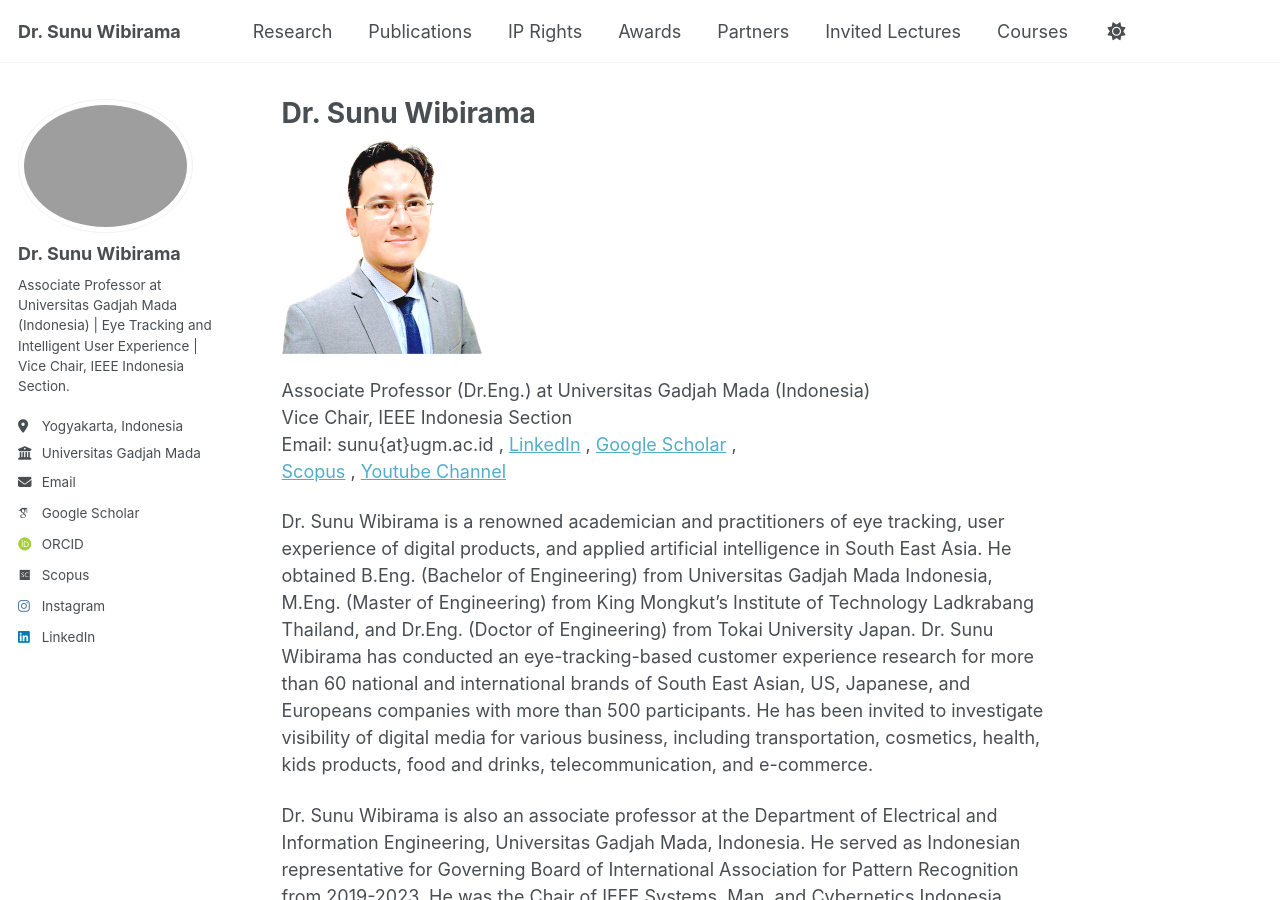
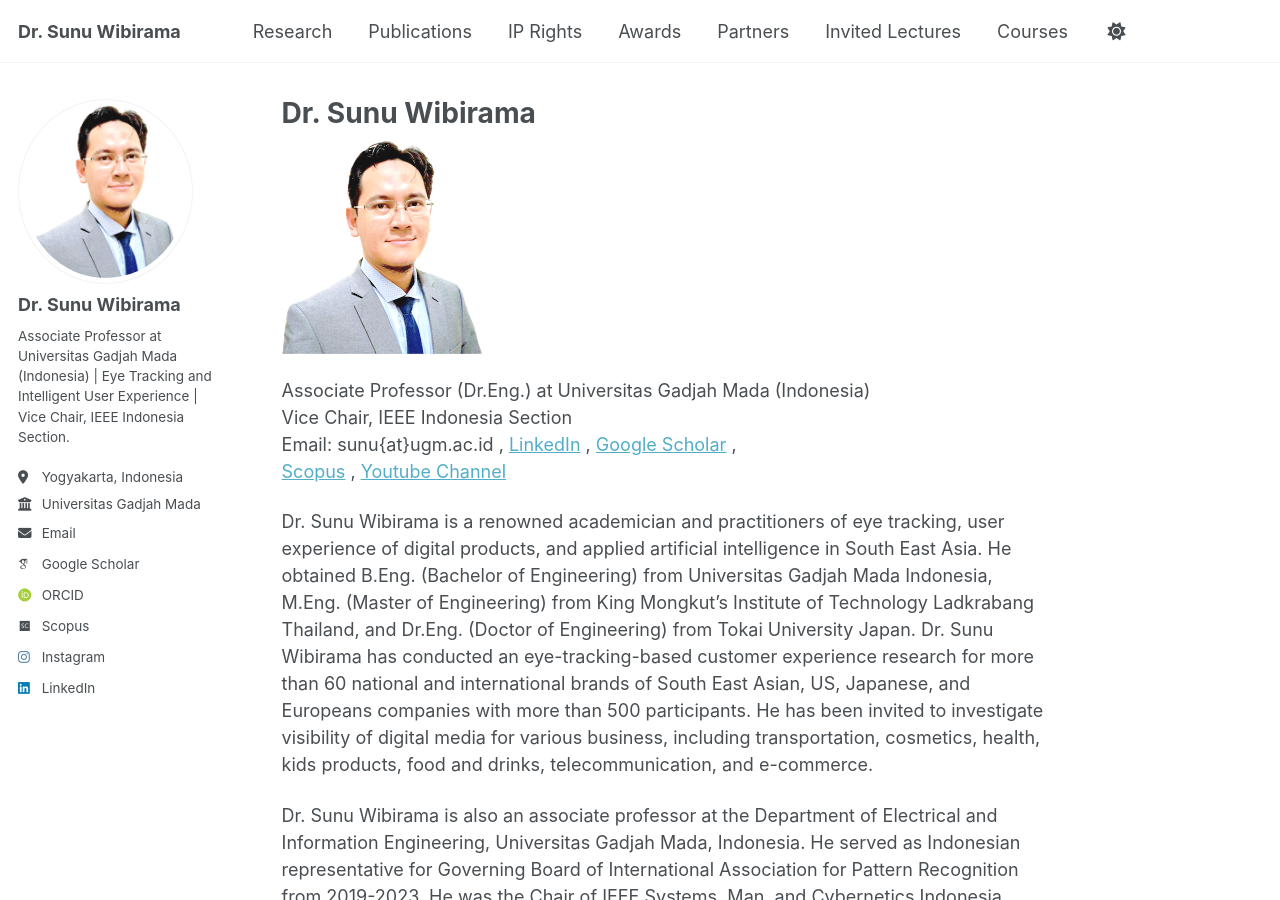
Before and after one commit to wibirama/wibirama.github.io, a Jekyll site: the page built from _pages/about.md, in a window 1280 px wide and 900 px high. Built offline with Jekyll 4.4.1, drawn with Linux system fonts in a browser that asks for light colours; some web fonts are replaced; a script that is not in the unit is left out.

Commit message:
Update _config.yml

```diff
--- a/_config.yml
+++ b/_config.yml
@@ -22,7 +22,7 @@ repository               : "wibirama/wibirama.github.io"
 #               Additional customization can be done by editing /_includes/author-profile.html
 author:
   # Biographic information
-  avatar           : #
+  avatar           : "sunu_pic.png"
   name             : "Dr. Sunu Wibirama"
   pronouns         : # example: "she/her"
   bio              : "Associate Professor at Universitas Gadjah Mada (Indonesia) | Eye Tracking and Intelligent User Experience | Vice Chair, IEEE Indonesia Section."
```
